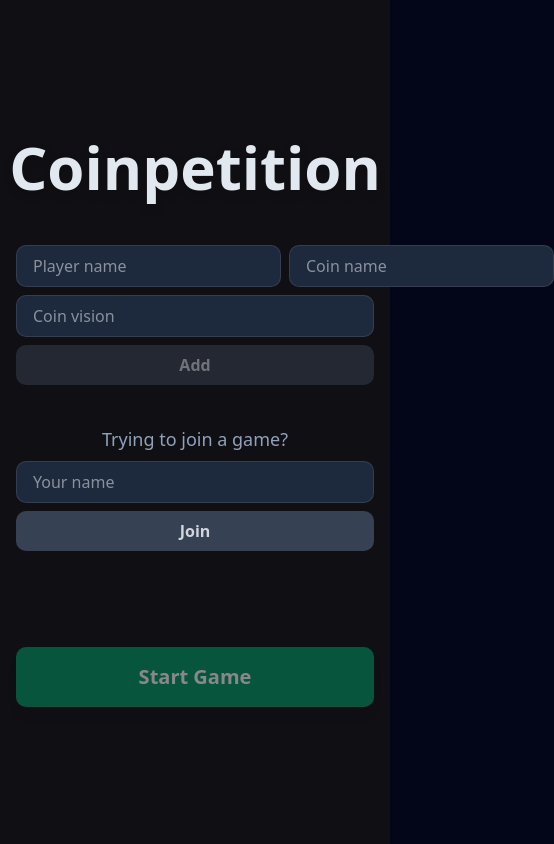
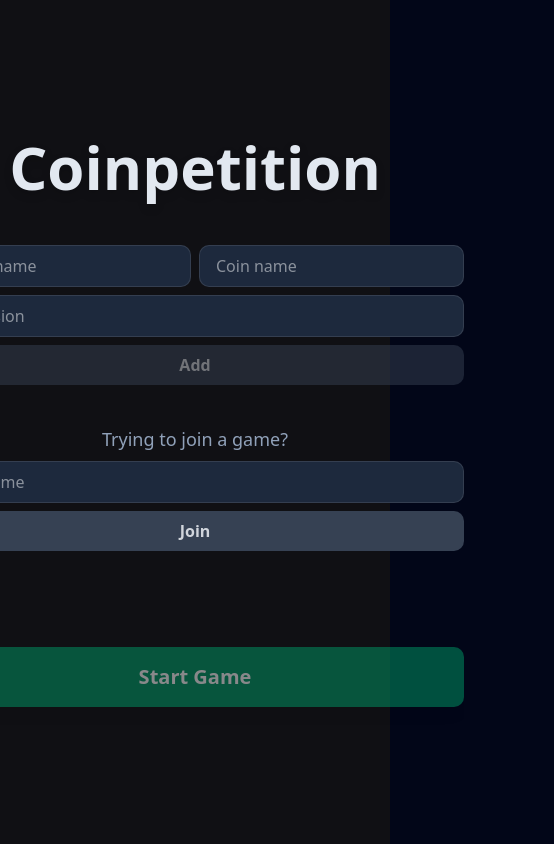
Before and after one commit to hackupc25/front, a Next.js app: page / in a window 390 px wide. Shown: the whole page, 554 px wide, since content can reach past the window. Built offline with nearby package versions, Linux system fonts and the light colour scheme.

Commit message:
fix: main page responsive

```diff
--- a/app/page.tsx
+++ b/app/page.tsx
@@ -64,10 +64,10 @@
       <h1 className="text-6xl md:text-8xl font-extrabold text-center text-primary drop-shadow-lg mb-12">
         Coinpetition
       </h1>
-      <div className="flex flex-col items-center w-full max-w-md gap-4">
-        <div className="flex w-full gap-2">
-          <div className="flex flex-col w-full gap-2">
-            <div className="flex w-full gap-2">
+      <div className="flex flex-col items-center gap-4">
+        <div className="flex gap-2">
+          <div className="flex flex-col gap-2">
+            <div className="flex gap-2">
               <input
                 type="text"
                 placeholder="Player name"
```
